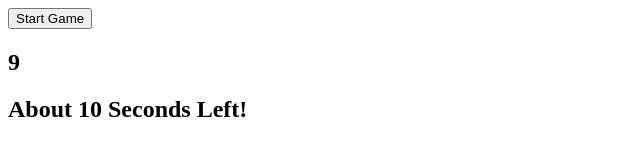
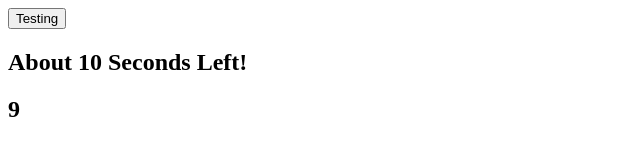
Before and after one commit to ralphcomplido/TriviaGame, a plain HTML site: page index.html in a window 1280 px wide. Both pictures are taken after a click on the button "Start Game". Shown: the whole page, without its empty margins (0-640 px from the left). Drawn offline with nearby package versions, Linux system fonts and the light colour scheme.

Commit message:
added start game button

```diff
--- a/assets/javascript/app.js
+++ b/assets/javascript/app.js
@@ -1,7 +1,11 @@
 $(document).ready(function() {
 function gameOn() {
+	$("#start-game").hide();
+
 var timer = 10;
 var intervalId;
+var userGuess;
+var correctAnswer = "testing";
 
 setTimeout(fiveSeconds, 1000);
 
@@ -12,12 +16,13 @@ setTimeout(fiveSeconds, 1000);
     }
 
 function decrement() {
+		$("#question").html("<button id='user-guess' value='testing'>Testing</button>");
  	timer--;
 
- 		$("#question").html("<h2>" + timer + "</h2>");
+ 		$("#timer").html("<h2>" + timer + "</h2>");
  		if (timer === 0) {
-      	$("#timer").empty();
-      	$("#timer").html("<h2>Time's Up!</h2>");
+      	$("#game-status").empty();
+      	$("#game-status").html("<h2>Time's Up!</h2>");
       	clearInterval(intervalId);
       	timer = 10;
       	gameOn();
@@ -25,7 +30,7 @@ function decrement() {
       }
         // in the element with an id of time-left add an h2 saying About 10 Seconds Left!
        }
-        $("#timer").html("<h2>About 10 Seconds Left!</h2>");
+        $("#game-status").html("<h2>About 10 Seconds Left!</h2>");
         // console log 10 seconds left
 
       }
--- a/index.html
+++ b/index.html
@@ -14,6 +14,7 @@
 <div class="row">
 <button id="start-game">Start Game</button>
 <div id="question"></div>
+<div id="game-status"></div>
 <div id="timer"></div>
 </div>
 </div>
```
